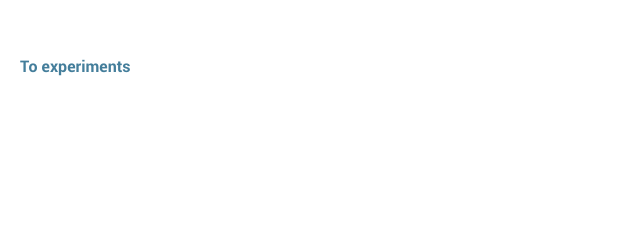
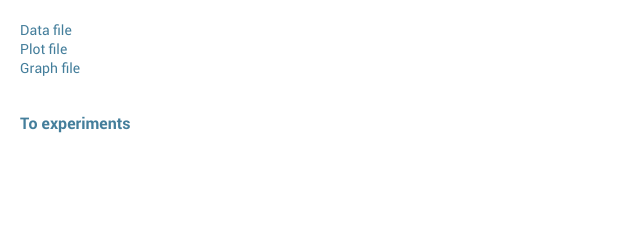
Before and after one commit to paryoja/expManager, a Django app: template mysite/projectManager/templates/projectManager/datalist/drawGraph.html in a window 1280 px wide. Shown: the part 138-378 px from the top of the page, without its empty margins (0-640 px from the left). Run offline with Django 3.2, Linux system fonts and the light colour scheme; the template is opened without the code that fills it, so the values that code supplies are empty.

Commit message:
add modifications

```diff
--- a/mysite/projectManager/misc.py
+++ b/mysite/projectManager/misc.py
@@ -91,7 +91,11 @@ class ExpContainer:
                     query = []
                     if self.query_name_list is not None:
                         for q in self.query_name_list:
-                            query.append(param_dict[q])
+                            # if query_name is not presented
+                            if len(q) == 0:
+                                query.append('None')
+                            else:
+                                query.append(param_dict[q])
                     else:
                         query.append("None")
 
--- a/mysite/projectManager/models.py
+++ b/mysite/projectManager/models.py
@@ -28,8 +28,8 @@ class Project(models.Model):
     resultFilter = models.TextField(null=True, blank=True)
     summaryFilter = models.TextField(null=True, blank=True)
 
-    project_setting_file = models.FileField(null=True)
-    initialize_code = models.FileField(null=True)
+    project_setting_file = models.FileField(null=True, blank=True)
+    initialize_code = models.FileField(null=True, blank=True)
 
     def getParamFilter(self):
         return self.paramFilter.split(',')
--- a/mysite/projectManager/templates/projectManager/datalist/drawGraph.html
+++ b/mysite/projectManager/templates/projectManager/datalist/drawGraph.html
@@ -84,7 +84,12 @@
 	{% endfor %}
 {% endif %}
 {% endfor %}
+<a href="{{ graph.data_file.url }}"/>Data file</a><br/>
+<a href="{{ graph.plot_file.url }}"/>Plot file</a><br/>
+<a href="{{ graph.graph_file.url }}"/>Graph file</a><br/>
+
 <img src="{{ graph.graph_file.url }}"/>
+
 
 <h2>
 <a href="{% url 'project:exp' project.id %}">To experiments</a>
--- a/mysite/projectManager/templates/projectManager/exp/expTodoListTemplate.html
+++ b/mysite/projectManager/templates/projectManager/exp/expTodoListTemplate.html
@@ -4,6 +4,7 @@
 {% if exp_todo_list %}
 <table>
     <tr>
+		<td>Count</td>
         <td>Date</td>
 		<td>Server</td>
 		<td>ServerList</td>
@@ -24,6 +25,7 @@
 
     {% for exp in exp_todo_list %}
     <tr>
+		<td>{{ forloop.counter }}</td>
         <td>{{ exp.pub_date }}</td>
 		{% if not exp.server == None %}
 		<td><a href="{% url 'project:servers' exp.server.id %}">{{ exp.server.server_name }}</a></td>
```
Also changed, not shown: mysite/projectManager/migrations/0077_auto_20170901_1608.py (added).
